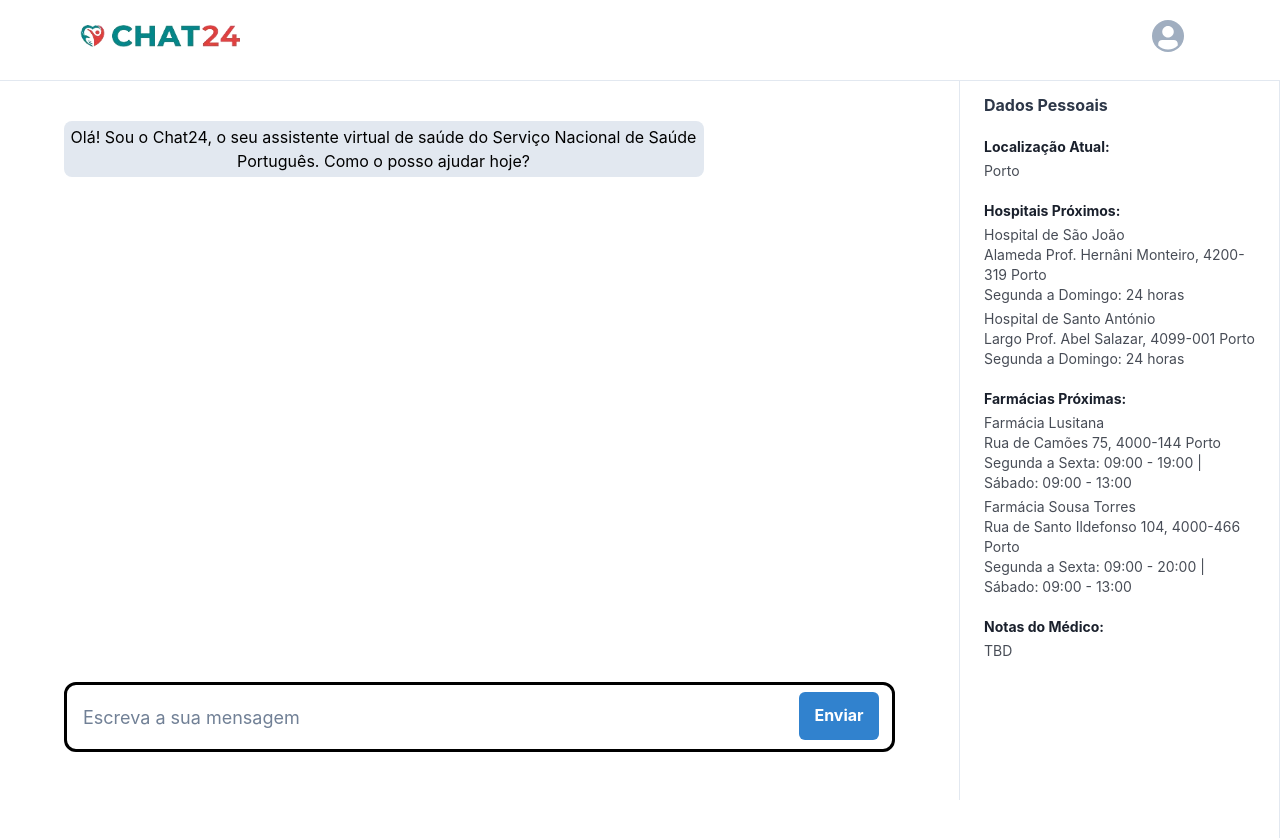
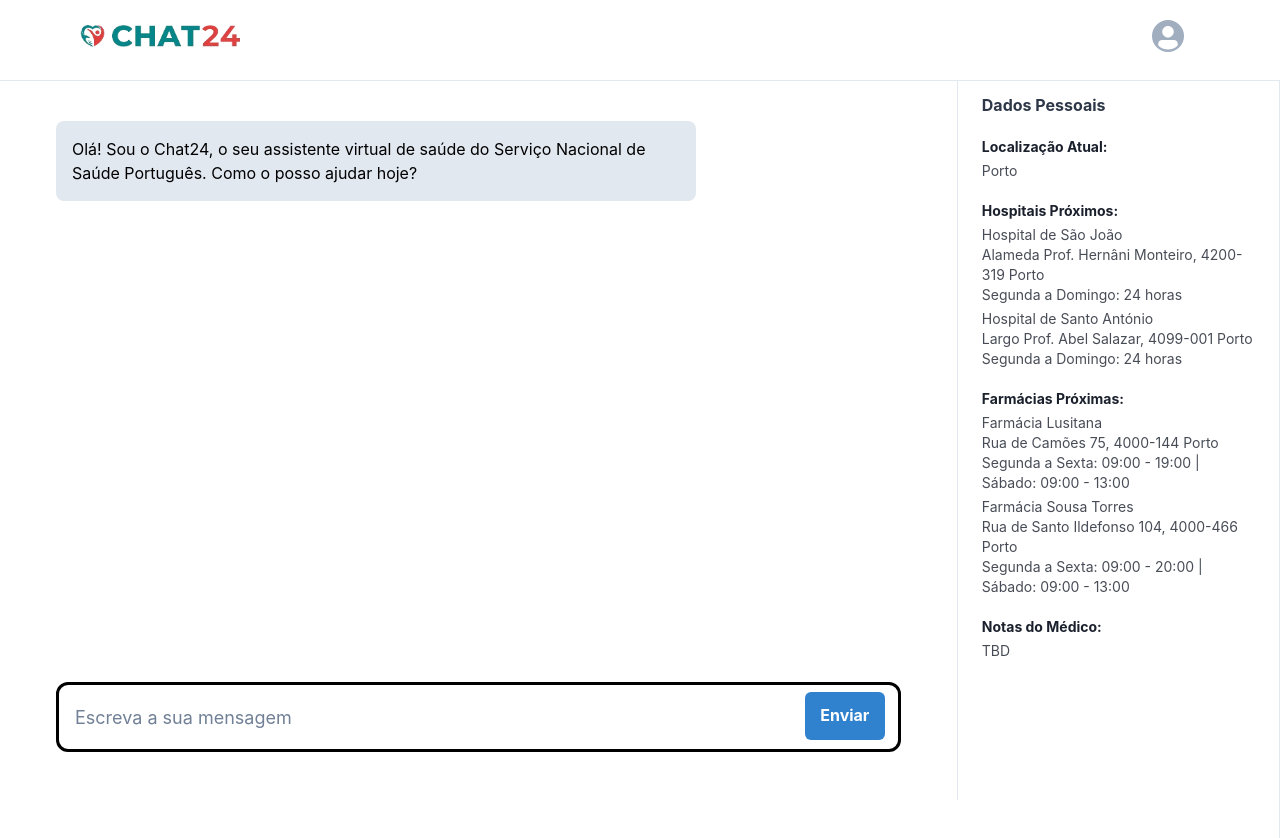
Before and after one commit to crymE-L/chat24, a React (Create React App) app in the folder my-app/: page / in a window 1280 px wide. Shown: the top 838 px of the page. Built offline with nearby package versions, Linux system fonts and the light colour scheme.

Commit message:
feat: scrolll bar

```diff
--- a/my-app/src/components/shell/Main.tsx
+++ b/my-app/src/components/shell/Main.tsx
@@ -37,7 +37,7 @@ export const Main = (props: BoxProps) => {
       <Center
         maxW={{ base: 'xl', md: '7xl' }}
         mx="auto"
-        px={{ base: '6', md: '8' }}
+        px={{ base: '6', md: '' }}
         h="full"
         zIndex={1}
         position="relative"
@@ -45,9 +45,9 @@ export const Main = (props: BoxProps) => {
         textAlign="center"
         color="black"
       >
-        <Flex height="90vh" width="65vw" flexDirection="column" overflowY="auto">
-          <Flex flexDirection="column" w="50vw" alignItems="flex-start" mt="4">
-            <Text color="black" p="1" borderRadius="lg" bg="gray.200">
+        <Flex height="90vh" width="66vw" flexDirection="column" overflowY="auto">
+          <Flex flexDirection="column" w="50vw" alignItems="flex-start" mt="4" textAlign="start">
+            <Text color="black" p="4" borderRadius="lg" bg="gray.200">
               Olá!
               Sou o Chat24, o seu assistente virtual de saúde do Serviço Nacional de Saúde Português.
               Como o posso ajudar hoje?
@@ -55,7 +55,7 @@ export const Main = (props: BoxProps) => {
           </Flex>
           <Flex flexDirection="column" flex="1" width="100%" mt="4">
             {responses.map((item, index) => (
-              <Flex key={index} alignSelf={index % 2 === 0 ? "flex-end" : "flex-start"} textAlign={index % 2 === 0 ? "start" : "start"} mt="4">
+              <Flex key={index} alignSelf={index % 2 === 0 ? "flex-end" : "flex-start"} textAlign={index % 2 === 0 ? "start" : "start"} mt="4" mr={index % 2 === 0 ? "2" : "2"}>
                 <Text color="black" p="4" borderRadius="lg" bg={index % 2 === 0 ? "blue.200" : "gray.200"}>
                   {index % 2 === 0 ? item.input : item.response}
                 </Text>
--- /dev/null
+++ b/my-app/src/global.css
@@ -0,0 +1,19 @@
+  /* custom scrollbar */
+  ::-webkit-scrollbar {
+    width: 17px;
+  }
+
+  ::-webkit-scrollbar-track {
+    background-color: transparent;
+  }
+
+  ::-webkit-scrollbar-thumb {
+    background-color: #d6dee1;
+    border-radius: 20px;
+    border: 6px solid transparent;
+    background-clip: content-box;
+  }
+
+  ::-webkit-scrollbar-thumb:hover {
+    background-color: #a8bbbf;
+  }
--- a/my-app/src/index.tsx
+++ b/my-app/src/index.tsx
@@ -2,6 +2,7 @@ import { ColorModeScript } from "@chakra-ui/react";
 import * as React from "react";
 import * as ReactDOM from "react-dom/client";
 import { HomePage } from "./pages/Home";
+import './global.css';
 import reportWebVitals from "./reportWebVitals";
 import * as serviceWorker from "./serviceWorker";
 
```
